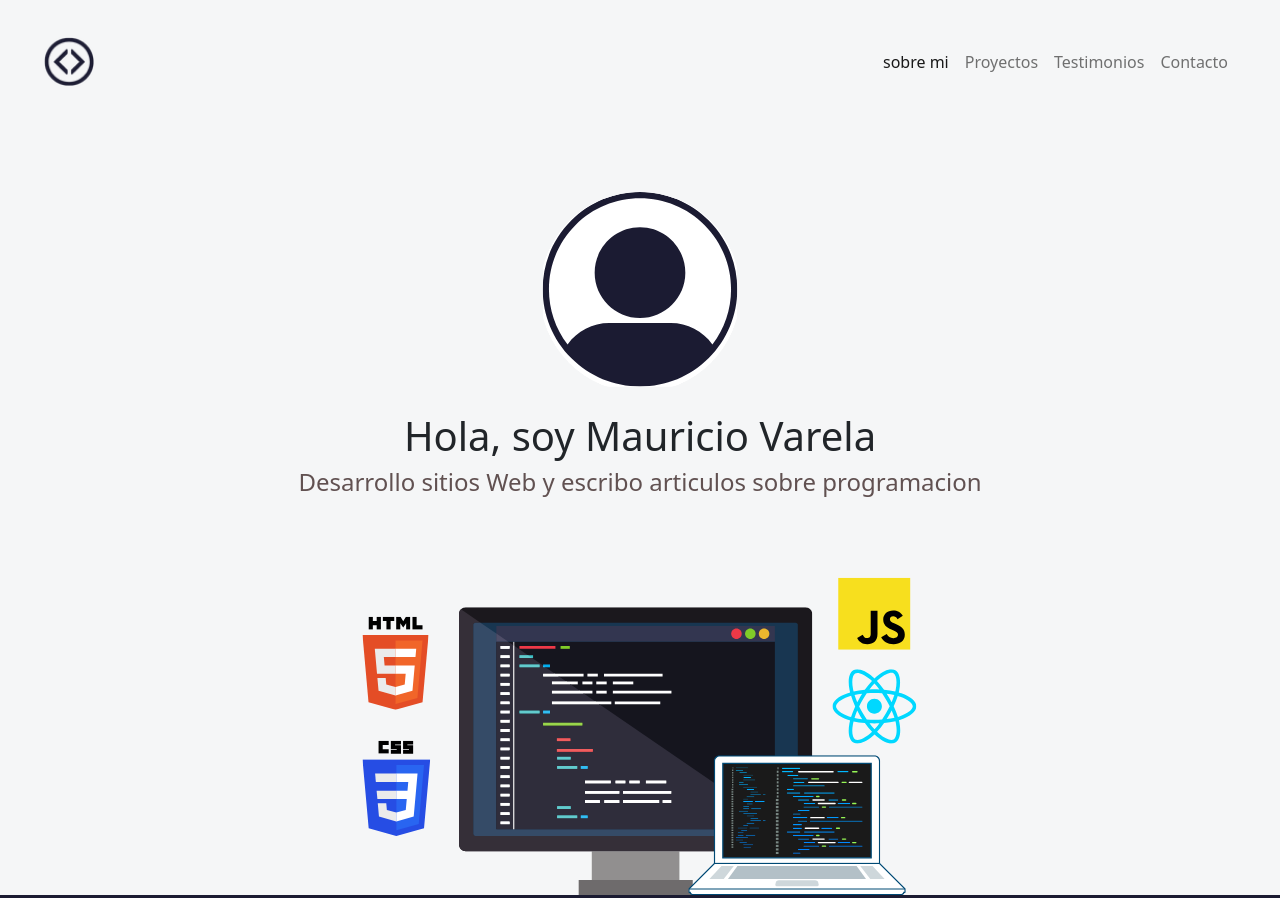
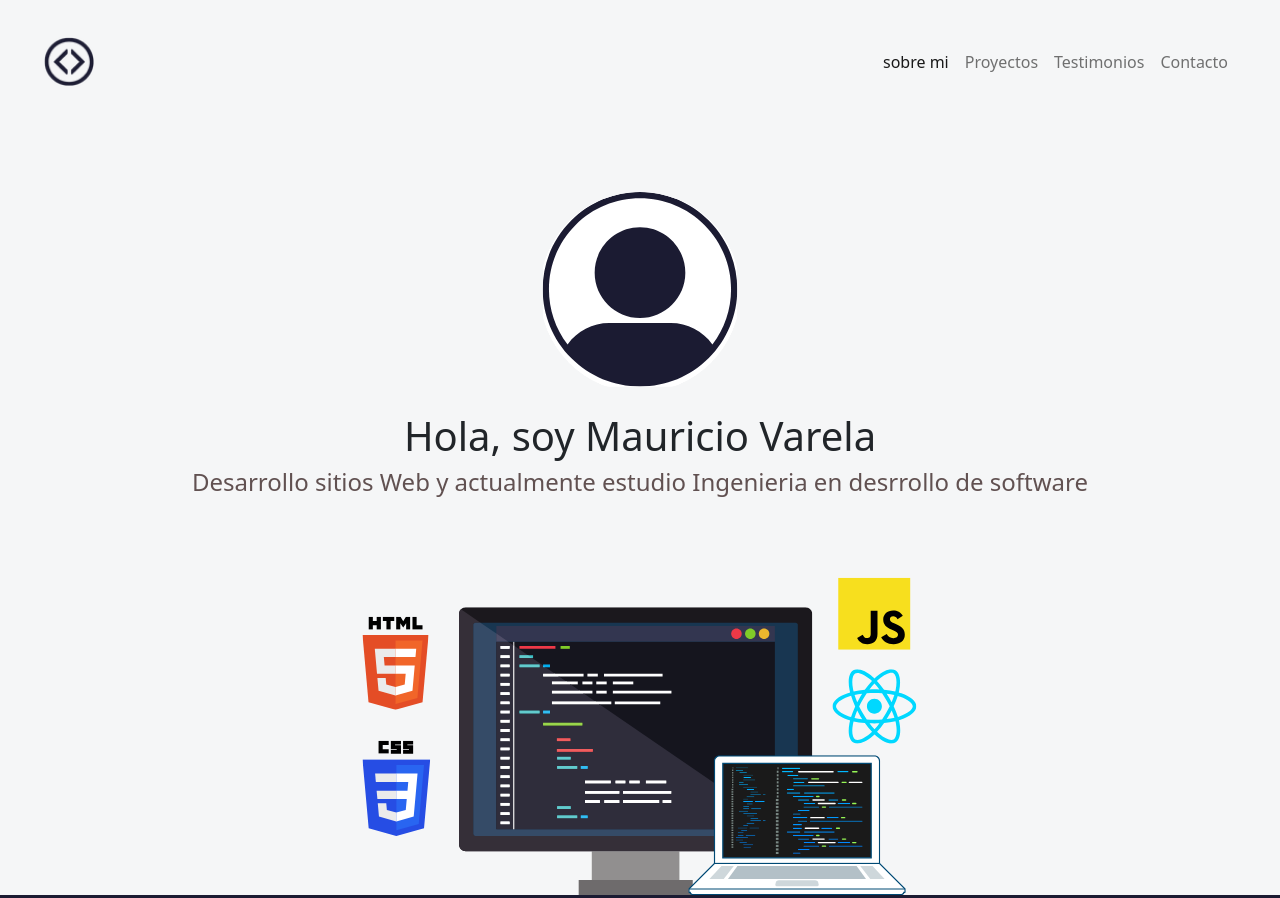
Before and after one commit to Crocodine89/Crocodine89.github.io, a plain HTML site: page index.html in a window 1280 px wide. Shown: the top 898 px of the page. Drawn offline with nearby package versions, Linux system fonts and the light colour scheme; a web font is replaced by a local one.

Commit message:
cambie h2 seccion hero

```diff
--- a/index.html
+++ b/index.html
@@ -56,7 +56,7 @@
         <div class="hero-principal">
           <img class="hero-imagen-desarrollador rounded-circle" src="imagenes/imagenes-desarrolladores/desarrollador-ejemplo.svg" alt="Foto de Mauricio Varela">
           <h1>Hola, soy Mauricio Varela</h1>
-          <h2>Desarrollo sitios Web y escribo articulos sobre programacion</h2>
+          <h2>Desarrollo sitios Web y actualmente estudio Ingenieria en desrrollo de software</h2>
         </div>
         <div class="hero-inferior">
           <img class="hero-inferior-imagen img-fluid" src="imagenes/hero-inferior.svg" alt="Monitor, laptop y logos de HTML, CSS, JavaScript y React">
```
